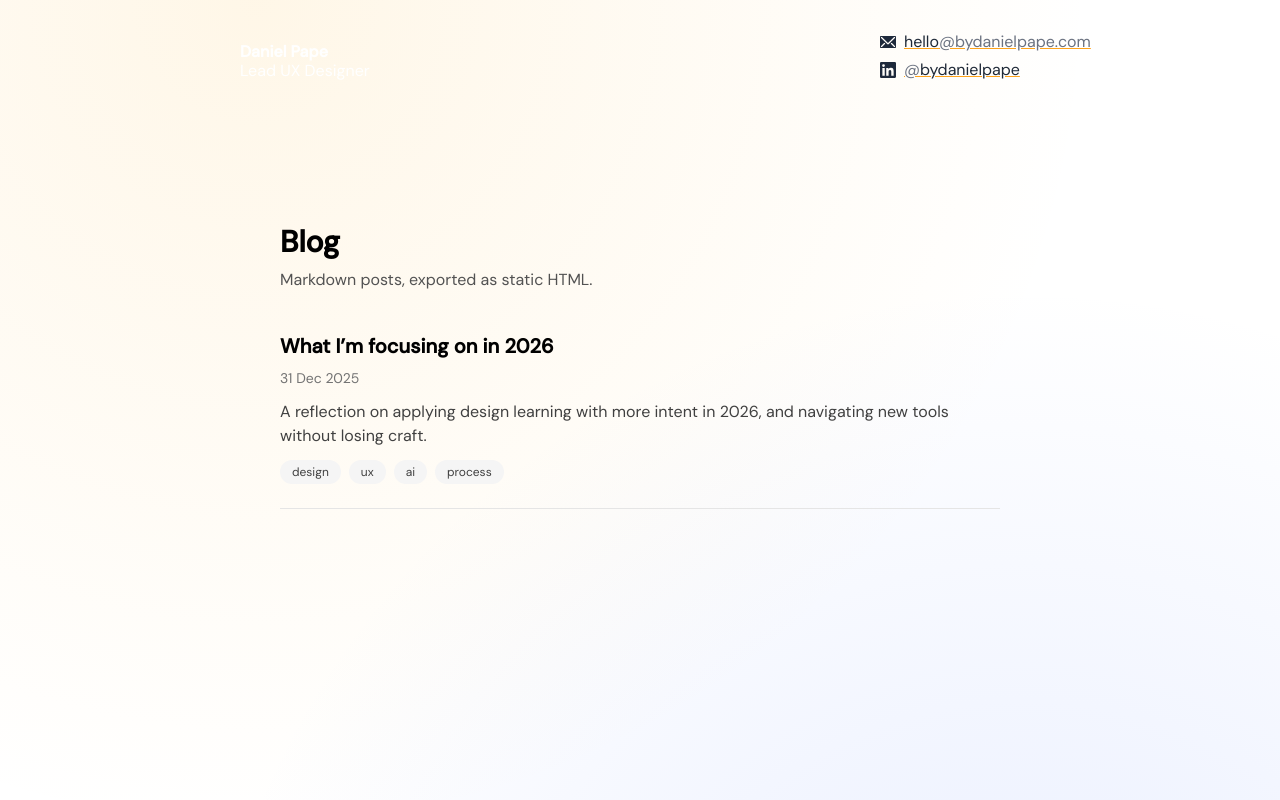
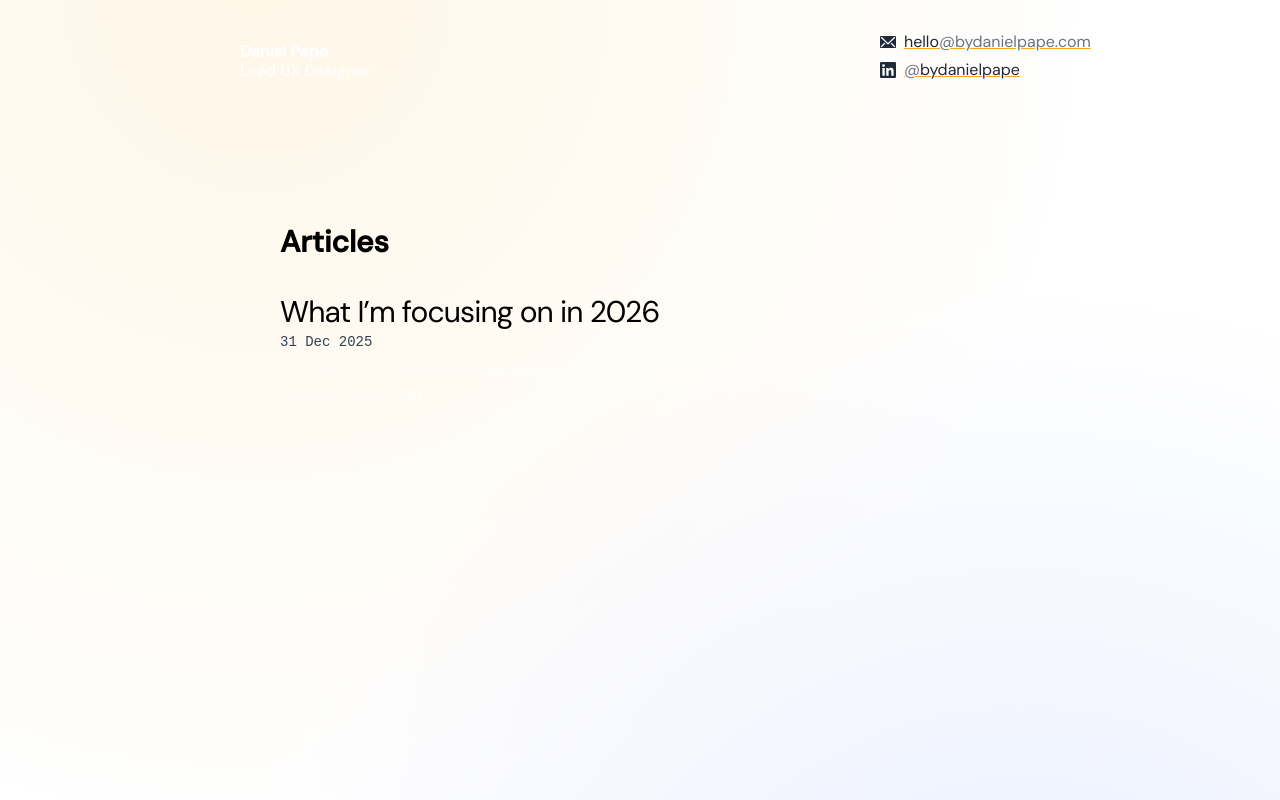
Before and after one commit to danielpape/danielpape.co.uk, a Next.js app: page /articles in a window 1280 px wide. Shown: the top 800 px of the page. Built offline with nearby package versions, Linux system fonts and the light colour scheme.

Commit message:
Updated Blog Styling

```diff
--- a/content/blog/2026-focus.md
+++ b/content/blog/2026-focus.md
@@ -15,7 +15,7 @@ This year, I want to be more open about that process. I’ll be sharing what I
 
 ## My pick of the week
 
-One thing I’ve enjoyed this week is _Adam’s Morning Walk_, a podcast by Adam Wathan, creator of Tailwind CSS.
+One thing I’ve enjoyed this week is [_Adam’s Morning Walk_](https://podcasts.apple.com/gb/podcast/adams-morning-walk/id1854806936), a podcast by Adam Wathan, creator of Tailwind CSS.
 
 If you’re interested in web styling, product design, or running a design-led business, it’s well worth a listen. Adam is refreshingly open about the realities of building and sustaining a developer-focused product in 2025.
 
--- a/pages/articles/[slug].tsx
+++ b/pages/articles/[slug].tsx
@@ -83,7 +83,7 @@ export default function BlogPostPage({
         <article className="page__article">
           <header className="mb-10">
             <h1 className="text-3xl font-semibold">{post.frontmatter.title}</h1>
-            <div className="mt-1 text-sm text-neutral-500">
+            <div className="article__date">
               {new Date(post.frontmatter.date).toLocaleDateString("en-GB", {
                 year: "numeric",
                 month: "long",
--- a/pages/articles/index.tsx
+++ b/pages/articles/index.tsx
@@ -65,15 +65,13 @@ export default function BlogIndex({
       <Navigation />
 
       <main className="mx-auto max-w-3xl px-6 py-12">
-        <h1 className="text-3xl font-semibold">Blog</h1>
-        <p className="mt-2 text-neutral-600">
-          Markdown posts, exported as static HTML.
-        </p>
+        <h1 className="text-3xl font-semibold">Articles</h1>
 
-        <ul className="mt-10 space-y-8">
+        <ul className="posts">
           {posts.map((post) => (
-            <li key={post.slug} className="border-b border-neutral-200 pb-6">
-              <h2 className="text-xl font-semibold">
+            <li key={post.slug} className="posts__post-item">
+              <div>
+                <h2 className="posts__post-title">
                   <Link
                     href={`/articles/${post.slug}`}
                     className="hover:underline"
@@ -82,31 +80,19 @@ export default function BlogIndex({
                   </Link>
                 </h2>
 
-              <div className="mt-2 text-sm text-neutral-500">
+                <div className="experience-overline">
                   {new Date(post.frontmatter.date).toLocaleDateString("en-GB", {
                     year: "numeric",
                     month: "short",
                     day: "numeric",
                   })}
                 </div>
+              </div>
 
               {post.frontmatter.description ? (
-                <p className="mt-3 text-neutral-700">
+                <p className="post__post-description">
                   {post.frontmatter.description}
                 </p>
-              ) : null}
-
-              {post.frontmatter.tags?.length ? (
-                <div className="mt-3 flex flex-wrap gap-2">
-                  {post.frontmatter.tags.map((t) => (
-                    <span
-                      key={t}
-                      className="rounded-full bg-neutral-100 px-3 py-1 text-xs text-neutral-700"
-                    >
-                      {t}
-                    </span>
-                  ))}
-                </div>
               ) : null}
             </li>
           ))}
--- a/styles/globals.css
+++ b/styles/globals.css
@@ -191,6 +191,45 @@ main {
   width: 80px;
 }
 
+/* POSTS */
+
+.posts {
+  margin: 2rem 0;
+}
+
+.posts__post-item {
+  display: flex;
+  flex-direction: column;
+  gap: 0.5rem;
+}
+
+.posts__post-title {
+  font-size: 1.875rem;
+  line-height: 2.5rem;
+  letter-spacing: -0.03em;
+  font-weight: 400;
+}
+
+.post__post-date {
+  font-size: 0.875rem;
+  line-height: 1.25rem;
+  font-family: monospace;
+  color: rgba(255, 255, 255, 0.8);
+}
+
+.post__post-description {
+  color: rgba(255, 255, 255, 0.6);
+}
+
+/* ARTICLES */
+
+.article__date {
+  font-size: 0.875rem;
+  line-height: 1.25rem;
+  font-family: monospace;
+  color: rgba(255, 255, 255, 0.8);
+}
+
 .page {
   display: flex;
   flex-direction: column;
@@ -206,6 +245,20 @@ main {
 
 .page__article > h2 {
   font-size: 1.865rem;
+}
+
+.page__article > p {
+  color: rgba(255, 255, 255, 0.7);
+}
+
+.page__article > p > a {
+  text-decoration: underline;
+  text-decoration-color: #ffb84d;
+  color: rgba(255, 255, 255, 1);
+}
+
+.page__article > p > a:hover {
+  color: rgb(255 239 194);
 }
 
 @media (prefers-color-scheme: dark) {
```
Lines whose indentation alone changed are shown as unchanged.
